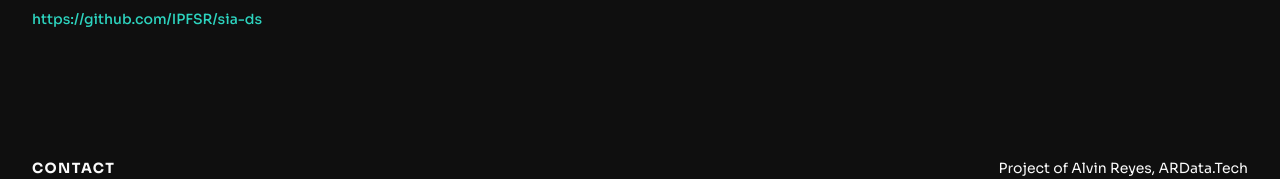
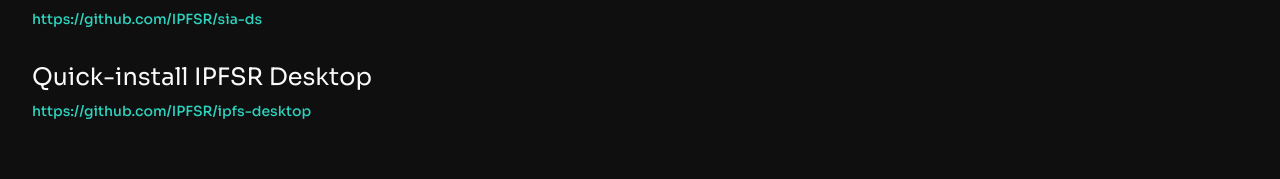
Before and after one commit to IPFSR/ipfsr-website, a Next.js app: page /how-to-guide in a window 1280 px wide. Shown: the part 578-757 px from the top of the page. Built offline with nearby package versions, Linux system fonts and the light colour scheme.

Commit message:
added ipfsr desktop in how-to-guide

```diff
--- a/app/how-to-guide/page.tsx
+++ b/app/how-to-guide/page.tsx
@@ -13,6 +13,11 @@
 		id: 2,
 		title: 'Use sia-ds to replace your fork of Ipfs/Kubo with',
 		link: 'https://github.com/IPFSR/sia-ds'
+	},
+	{
+		id: 3,
+		title: 'Quick-install IPFSR Desktop',
+		link: 'https://github.com/IPFSR/ipfs-desktop'
 	}
 ]
 
```
